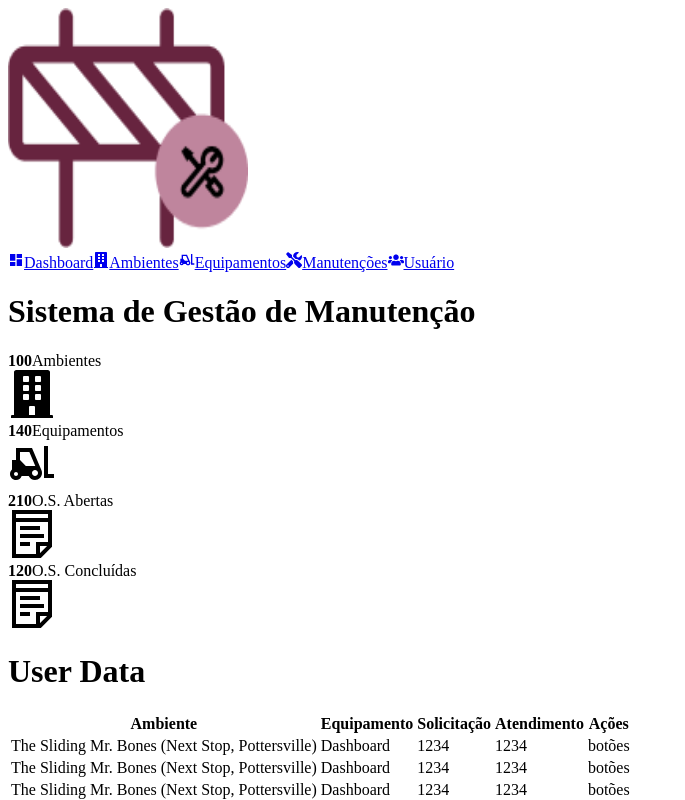
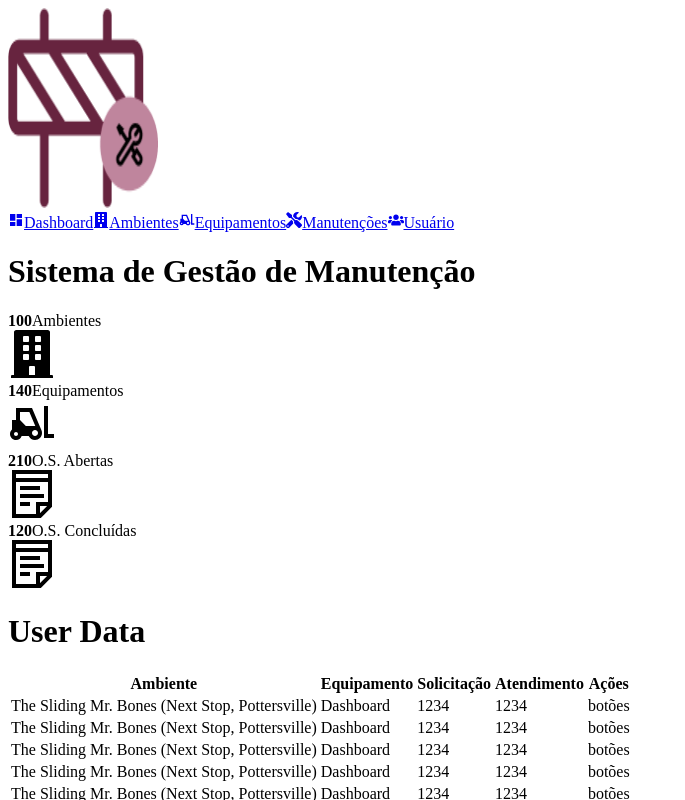
Before and after one commit to camiyuka/web_maintenance, a Next.js app in the folder frontend/: page / in a window 1280 px wide. Shown: the top 800 px of the page, without its empty margins (0-685 px from the left). Built offline with nearby package versions, Linux system fonts and the light colour scheme.

Commit message:
feat: change aside color

```diff
--- a/frontend/src/app/components/aside.tsx
+++ b/frontend/src/app/components/aside.tsx
@@ -5,9 +5,9 @@ import { NavBar } from "./navbar";
 
     export function Aside() {
         return (
-        <aside className="w-64 p-6 bg-white/40">
-          <Image src={"/image/logo.png"} className="w-full"
-           alt="Logo" width={240} height={240} />
+        <aside className="w-64 p-6 bg-gray-100">
+          <Image src={"/image/logo.png"}
+           alt="Logo" width={150} height={200} />
 
         <NavBar/>
         </aside>
```
